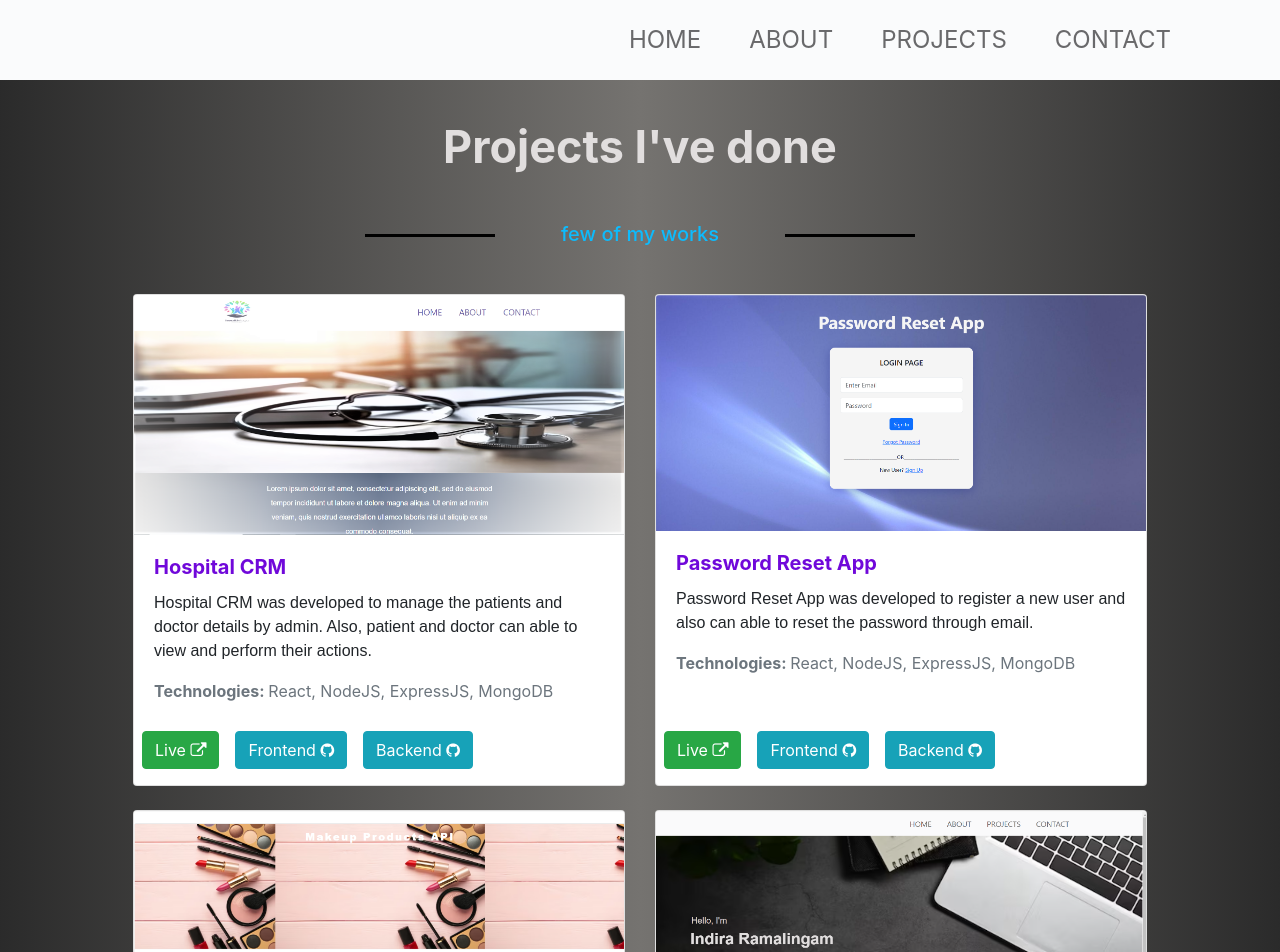
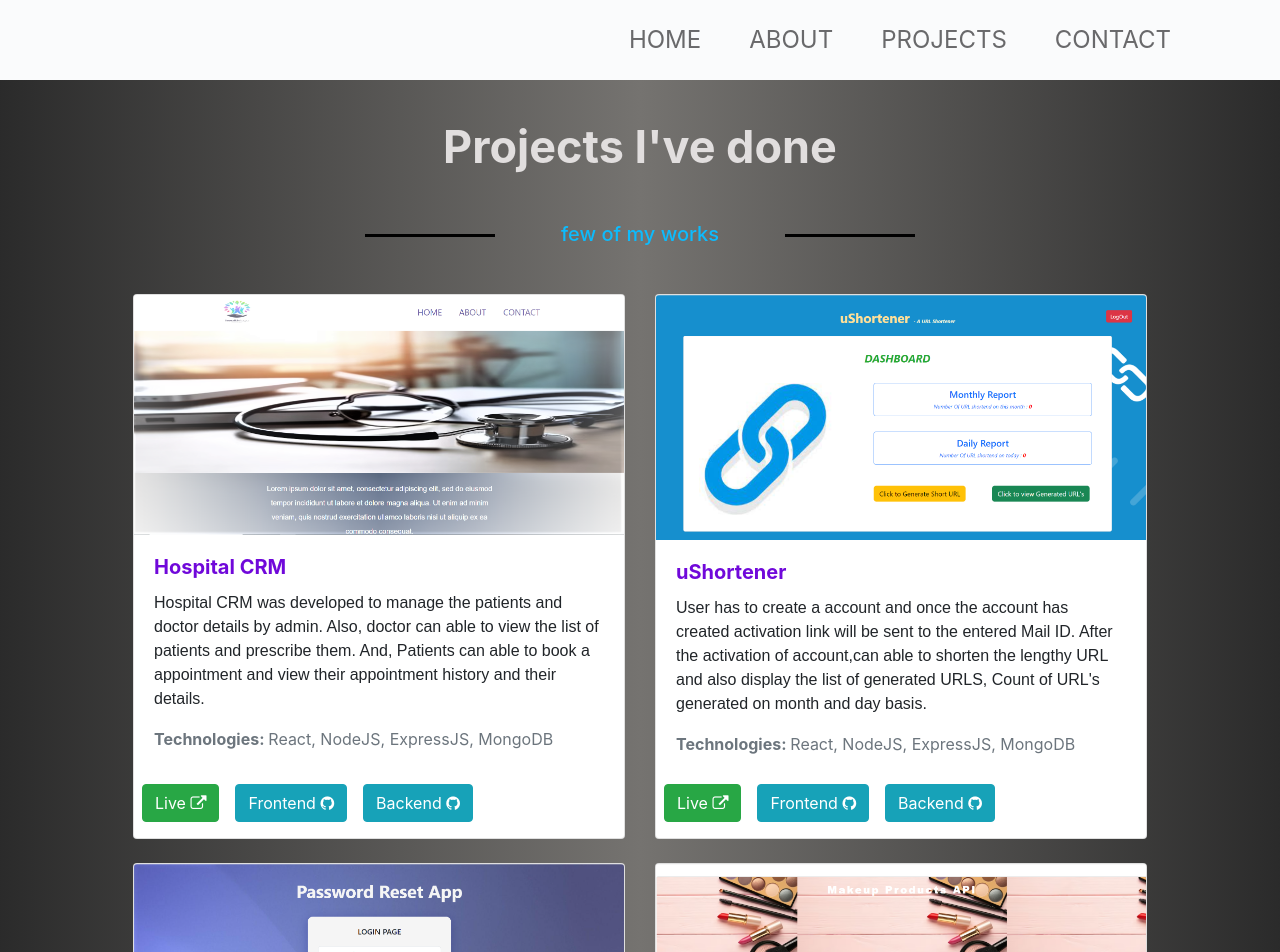
Before and after one commit to IndiraRamalingam/IndiraRamalingam_Portfolio, a React (Vite) app: page /projects in a window 1280 px wide. Shown: the top 952 px of the page. Built offline with nearby package versions, Linux system fonts and the light colour scheme.

Commit message:
new project added

```diff
--- a/src/constants.js
+++ b/src/constants.js
@@ -2,6 +2,7 @@ import Hospitalcrm from './assets/Hospital_CRM.png';
 import Password from './assets/Password_Reset.png';
 import Portfolio from './assets/Portfolio.png';
 import Makeup from './assets/Makeup.png';
+import UrlShortener from './assets/UrlShortener.png';
 
 
 export const techStack = [
@@ -69,7 +70,16 @@ export const techStack = [
       live:"https://aquamarine-cobbler-943101.netlify.app/",
       frontend:"https://github.com/IndiraRamalingam/Hospital_CRM_Frontend",
       backend:"https://github.com/IndiraRamalingam/Hospital_CRM_Backend",
-      description:"Hospital CRM was developed to manage the patients and doctor details by admin. Also, patient and doctor can able to view and perform their actions. "
+      description:"Hospital CRM was developed to manage the patients and doctor details by admin. Also, doctor can able to view the list of patients and prescribe them. And, Patients can able to book a appointment and view their appointment history and their details. "
+    },
+    {
+      title:"uShortener",
+      img:UrlShortener,
+      tech:"React, NodeJS, ExpressJS, MongoDB",
+      live:"https://ushortener.netlify.app",
+      frontend:"https://github.com/IndiraRamalingam/URL_Shortener_Frontend",
+      backend:"https://github.com/IndiraRamalingam/URL_Shortener_Backend",
+      description:"User has to create a account and once the account has created activation link will be sent to the entered Mail ID. After the activation of account,can able to shorten the lengthy URL and also display the list of generated URLS, Count of URL's generated on month and day basis."
     },
     {
       title:"Password Reset App",
@@ -78,7 +88,7 @@ export const techStack = [
       live:"https://bright-kataifi-acf1c9.netlify.app",
       frontend:"https://github.com/IndiraRamalingam/password-reset-fe",
       backend:"https://github.com/IndiraRamalingam/password-reset-be",
-      description:"Password Reset App was developed to register a new user and also can able to reset the password through email."
+      description:"Password Reset App was developed to register a new user and also user can able to reset the password using Forgot Password Option and reset password link will be sent through the Mail ID. "
     },
     {
       title:"MakeUp Products API",
```
Also changed, not shown: src/assets/UrlShortener.png (added).
